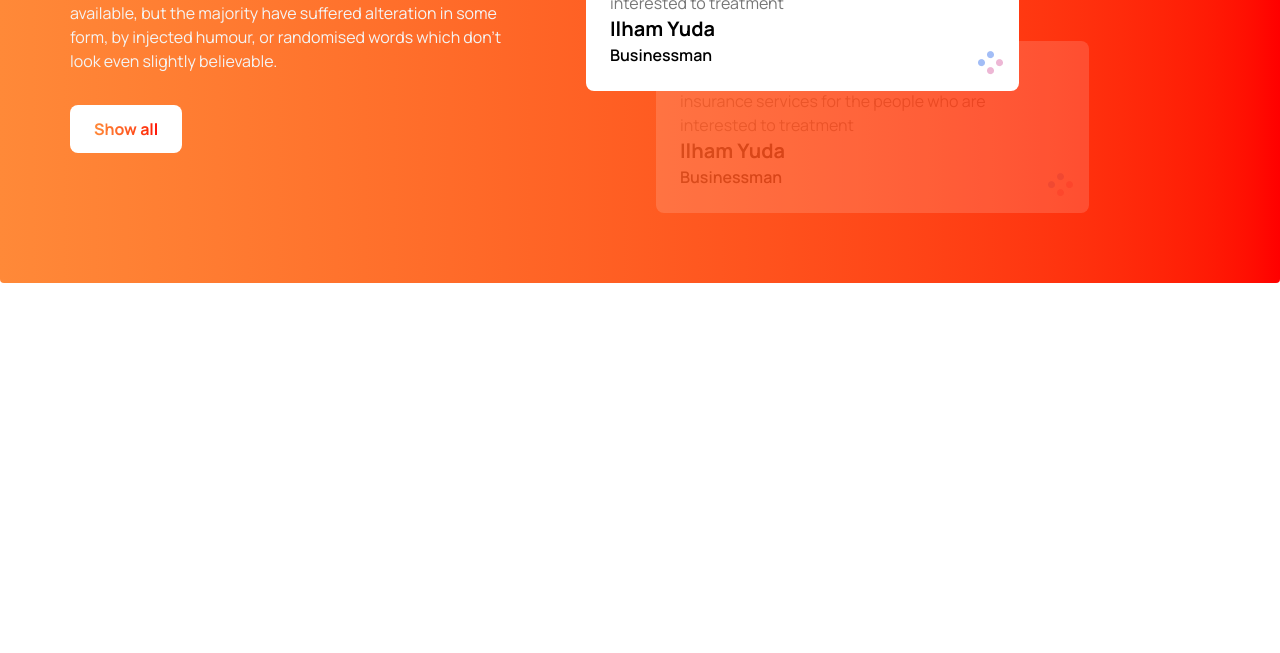
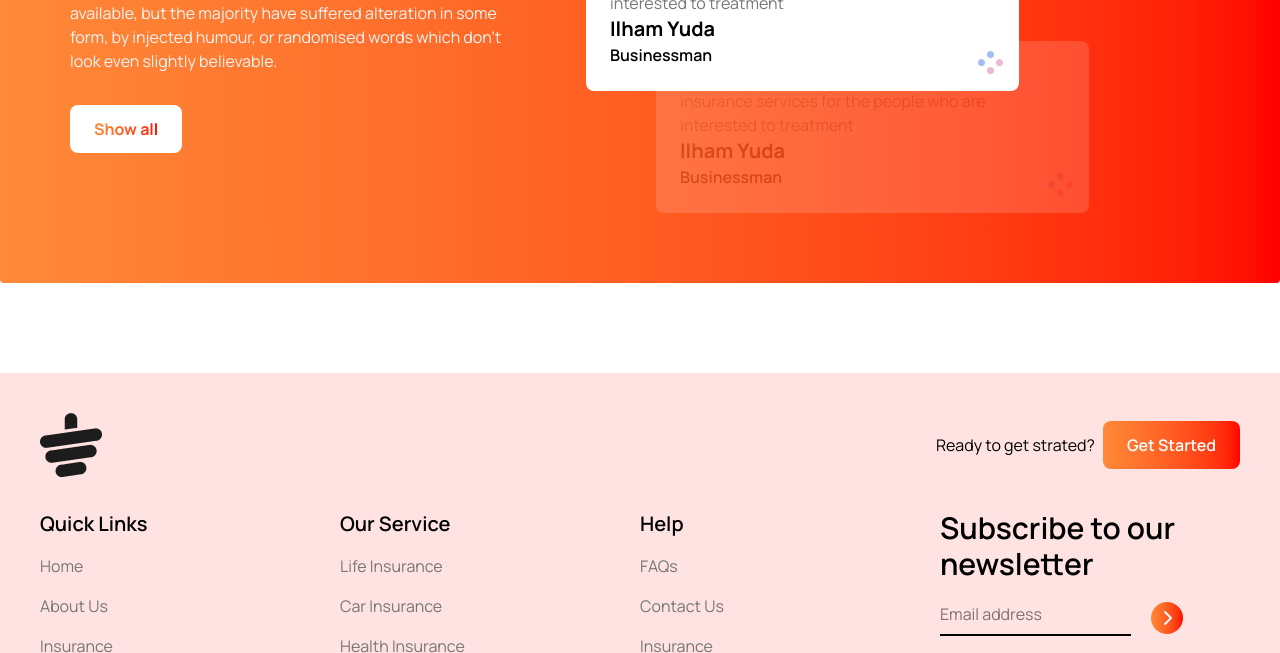
Before and after one commit to ayanstack94b/Tea-Nest, a plain HTML site: page index.html in a window 1280 px wide. Shown: the part 2062-2715 px from the top of the page. Before the commit the page ends 2435 px from the top, so only its background shows below. Drawn offline with nearby package versions, Linux system fonts and the light colour scheme.

Commit message:
footer added

```diff
--- a/index.html
+++ b/index.html
@@ -203,6 +203,68 @@
         </div>
 
     </section>
+    <!-- footer starts here -->
+    <footer class="bg-red-100 p-10">
+        <div class="container mx-auto space-y-8 ">
+            <div class="flex justify-between">
+                <img src="./images/cup.png" alt="">
+                <div class="flex gap-2 items-center">
+                    <p class="">Ready to get strated?</p>
+                    <button
+                        class="btn py-3 px-6 rounded-lg text-white font-semibold bg-linear-to-r from-[#ff8938] to-[#ff0000] ">Get
+                        Started
+                    </button>
+                </div>
+            </div>
+
+            <!-- footer links -->
+            <div class="grid grid-cols-4">
+                <ul class="space-y-4">
+                    <li class="font-semibold text-xl">Quick Links</li>
+                    <li class="text-[#777777]">Home</li>
+                    <li class="text-[#777777]">About Us</li>
+                    <li class="text-[#777777]">Insurance</li>
+                    <li class="text-[#777777]">Privacy Policy</li>
+                </ul>
+                <ul class="space-y-4">
+                    <li class="font-semibold text-xl">Our Service</li>
+                    <li class="text-[#777777]">Life Insurance</li>
+                    <li class="text-[#777777]">Car Insurance</li>
+                    <li class="text-[#777777]">Health Insurance</li>
+                    <li class="text-[#777777]">House Insurance</li>
+                </ul>
+                <ul class="space-y-4">
+                    <li class="font-semibold text-xl">Help</li>
+                    <li class="text-[#777777]">FAQs</li>
+                    <li class="text-[#777777]">Contact Us</li>
+                    <li class="text-[#777777]">Insurance</li>
+                    <li class="text-[#777777]">Privacy Policy</li>
+                </ul>
+                <div class="space-y-5">
+
+                    <h2 class="font-semibold text-3xl">Subscribe to our newsletter</h2>
+                    <div class="flex gap-5 ">
+
+                        <input type="text" class="border-b-2 pb-2 " placeholder="Email address">
+
+                        <button
+                            class="btn h-8 w-8 rounded-full text-white font-semibold bg-linear-to-r from-[#ff8938] to-[#ff0000] ">
+                            <i class="fa-solid fa-chevron-right"></i>
+                        </button>
+                    </div>
+                    <div class="flex gap-5">
+                        <span class=""> <i class="fa-brands fa-facebook-f"></i> </span>
+                        <span class=""> <i class="fa-brands fa-twitter"></i> </span>
+                        <span class=""> <i class="fa-brands fa-instagram"></i> </span>
+                    </div>
+                </div>
+            </div>
+            <!-- footer bottom -->
+            <p class="text-[#777777] text-center">© 2027 UIDesign.to - All rights reserved.</p>
+
+        </div>
+
+    </footer>
 
 </body>
 
```
